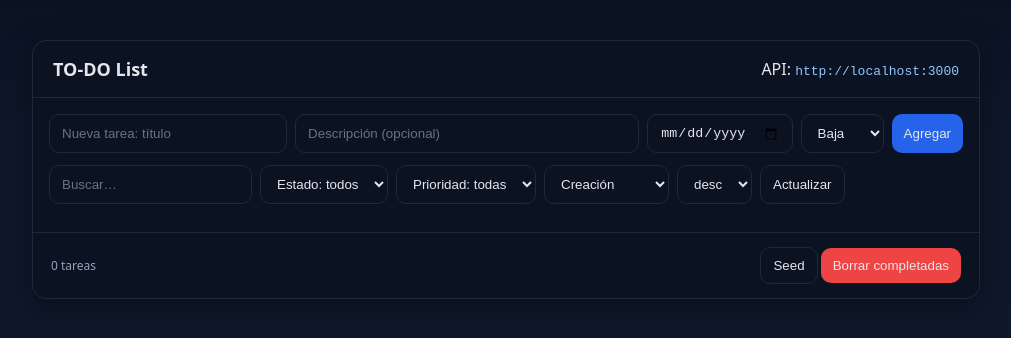
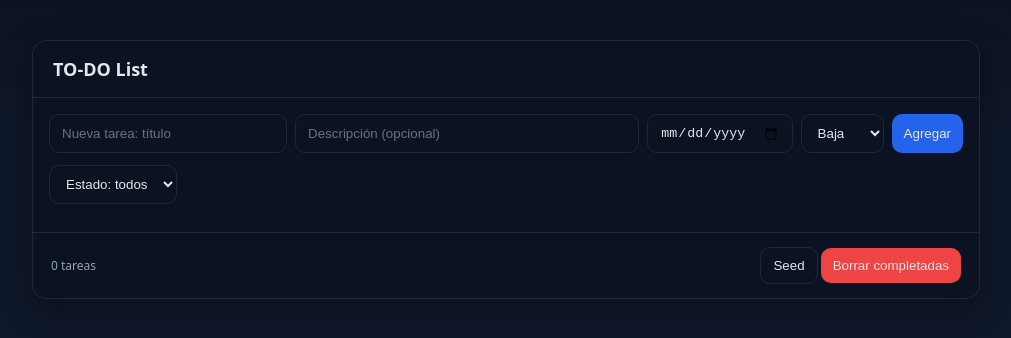
Before and after one commit to EfrenValleX/prueba-tecnica-to-do-list, a website: page public/index.html in a window 1280 px wide. Shown: the whole page, without its empty margins (134-1145 px from the left). Drawn offline with Linux system fonts and the light colour scheme; no server answers.

Commit message:
modificacion

```diff
--- a/public/index.html
+++ b/public/index.html
@@ -38,30 +38,12 @@
           </div>
 
           <div class="row">
-            <input id="search" placeholder="Buscar…" />
             <select id="filterCompleted">
               <option value="">Estado: todos</option>
               <option value="false">Pendientes</option>
               <option value="true">Completadas</option>
             </select>
-            <select id="filterPriority">
-              <option value="">Prioridad: todas</option>
-              <option value="2">Alta</option>
-              <option value="1">Media</option>
-              <option value="0">Baja</option>
-            </select>
-            <select id="sort">
-              <option value="created_at">Creación</option>
-              <option value="due_date">Vencimiento</option>
-              <option value="priority">Prioridad</option>
-              <option value="title">Título</option>
-              <option value="updated_at">Actualización</option>
-            </select>
-            <select id="order">
-              <option value="desc">desc</option>
-              <option value="asc">asc</option>
-            </select>
-            <button id="refreshBtn">Actualizar</button>
+
           </div>
 
           <div id="tasks" class="tasks"></div>
--- a/public/style.css
+++ b/public/style.css
@@ -138,3 +138,6 @@
       code {
         color: #93c5fd;
       }
+      .env{
+        display: none;
+      }
```
Also changed, not shown: 1 other file.
